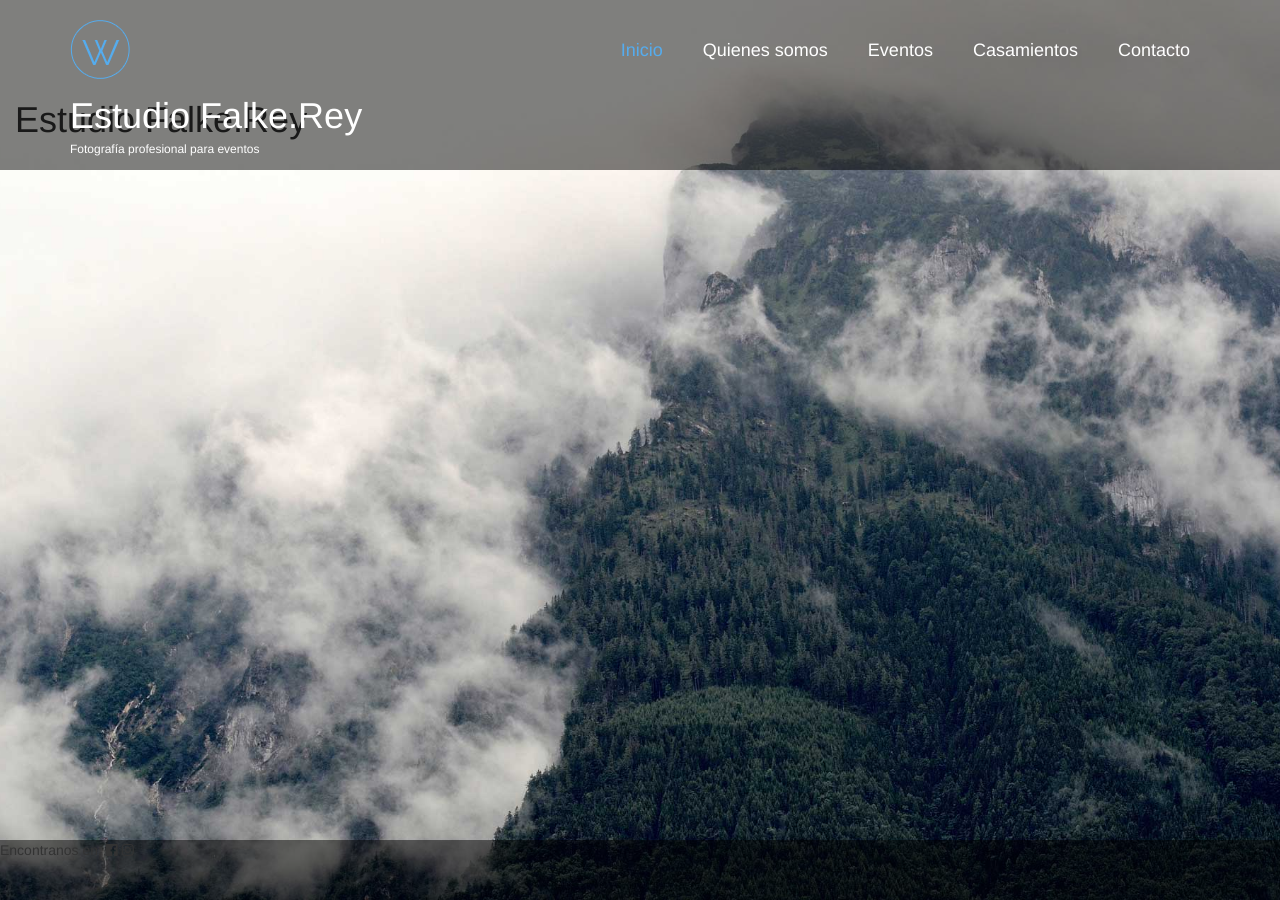
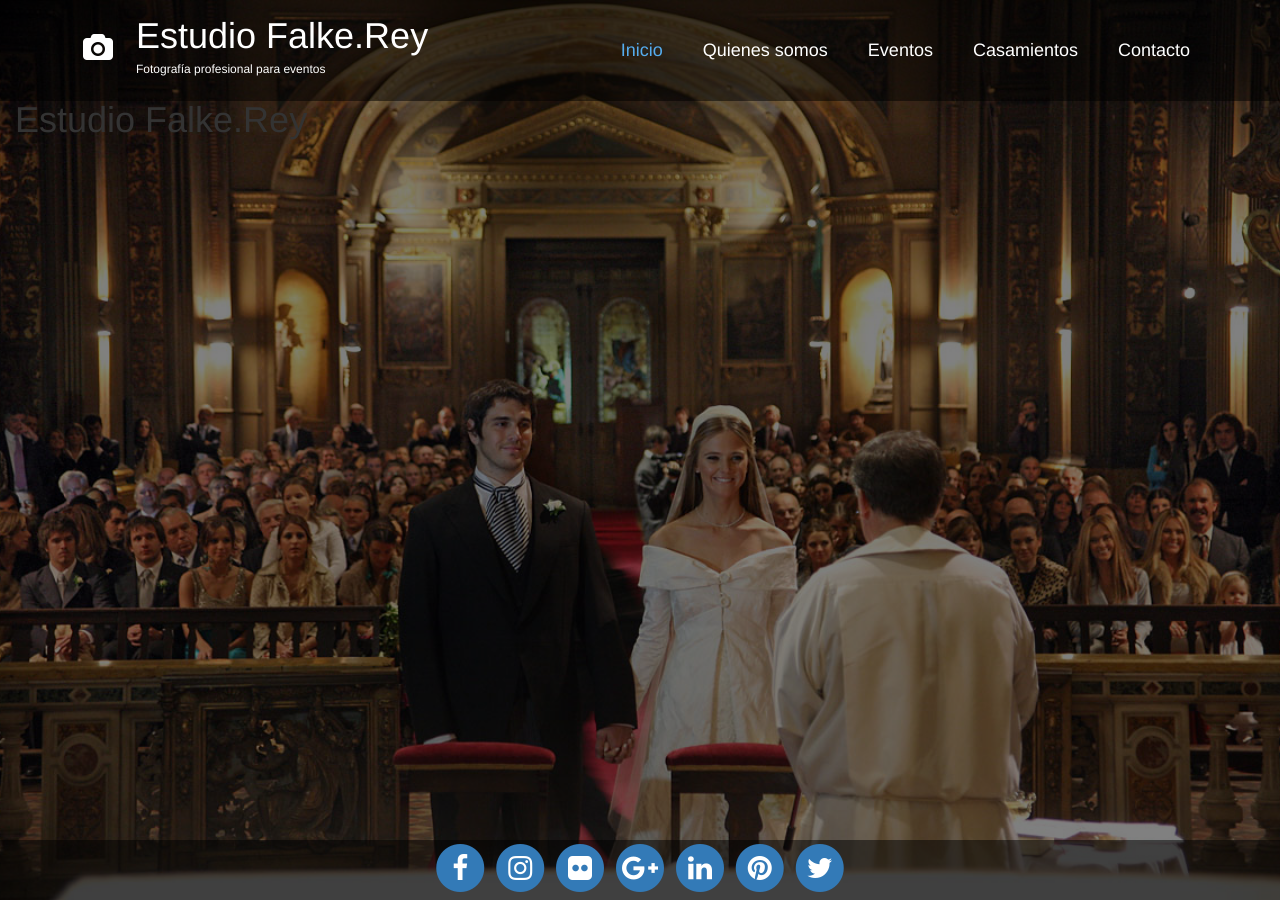
Before and after one commit to afalkear/estudio_falke, a Jekyll site: the page built from index.html, in a window 1280 px wide. Built offline with Jekyll 4.4.1, drawn with Linux system fonts in a browser that asks for light colours; nearby versions of some CDN libraries.

Commit message:
main background photo and social footer

```diff
--- a/_includes/footer.html
+++ b/_includes/footer.html
@@ -1,7 +1,48 @@
 <footer class="footer">
-  Encontranos en:
-  <i class="fa fa-facebook-official"></i>
-  <i class="fa fa-instagram"></i>
+  <div class="footer-container">
+    <a href="https://www.facebook.com/fotoscasamientos">
+      <span class="fa-stack fa-2x">
+        <i class="fa fa-circle fa-stack-2x fa-3x"></i>
+        <i class="fa fa-facebook fa-stack-1x fa-inverse"></i>
+      </span>
+    </a>
+    <a href="http://instagram.com">
+      <span class="fa-stack fa-2x">
+        <i class="fa fa-circle fa-stack-2x fa-3x"></i>
+        <i class="fa fa-instagram fa-stack-1x fa-inverse"></i>
+      </span>
+    </a>
+    <a href="http://instagram.com">
+      <span class="fa-stack fa-2x">
+        <i class="fa fa-circle fa-stack-2x fa-3x"></i>
+        <i class="fa fa-flickr fa-stack-1x fa-inverse"></i>
+      </span>
+    </a>
+    <a href="http://instagram.com">
+      <span class="fa-stack fa-2x">
+        <i class="fa fa-circle fa-stack-2x fa-3x"></i>
+        <i class="fa fa-google-plus fa-stack-1x fa-inverse"></i>
+      </span>
+    </a>
+    <a href="http://instagram.com">
+      <span class="fa-stack fa-2x">
+        <i class="fa fa-circle fa-stack-2x fa-3x"></i>
+        <i class="fa fa-linkedin fa-stack-1x fa-inverse"></i>
+      </span>
+    </a>
+    <a href="http://instagram.com">
+      <span class="fa-stack fa-2x">
+        <i class="fa fa-circle fa-stack-2x fa-3x"></i>
+        <i class="fa fa-pinterest fa-stack-1x fa-inverse"></i>
+      </span>
+    </a>
+    <a href="http://instagram.com">
+      <span class="fa-stack fa-2x">
+        <i class="fa fa-circle fa-stack-2x fa-3x"></i>
+        <i class="fa fa-twitter fa-stack-1x fa-inverse"></i>
+      </span>
+    </a>
+  </div>
 </footer>
 
 <!-- jQuery (necessary for Bootstrap's JavaScript plugins) -->
--- a/_includes/header.html
+++ b/_includes/header.html
@@ -9,7 +9,12 @@
 
           <!-- logo -->
           <div class="logo smooth-scroll">
-            <a href="/"><img id="logo" src="images/logo.png" alt="Estudio Falke.Rey"></a>
+            <a href="/">
+              <span class="fa-stack fa-2x">
+
+                <i class="fa fa-camera fa-stack-1x fa-inverse"></i>
+              </span>
+            </a>
           </div>
 
           <!-- name-and-slogan -->
--- a/css/main.scss
+++ b/css/main.scss
@@ -51,6 +51,7 @@ body {
   min-height: 100%;
 }
 
+// page
 
 // footer
 
@@ -59,11 +60,22 @@ body {
   bottom: 0px;
   width: 100%;
   height: 60px;
+  text-align: center;
   background-color: rgba(0, 0, 0, 0.50);
 }
 
 .main-container {
   margin-top: 80px;
+}
+
+.background-black {
+  position: fixed;
+  width: 100%;
+  top:0;
+  left:0;
+  z-index: -100;
+  height: 100%;
+  background: black;
 }
 
 .background-image {
@@ -73,7 +85,8 @@ body {
   left:0;
   z-index: -1;
   height: 100%;
-  background: url('/images/banner.jpg') no-repeat center center fixed;
+  opacity: 0.5;
+  background: url('/images/fondo.jpg') no-repeat center center fixed;
     -webkit-background-size: cover;
     -moz-background-size: cover;
     -o-background-size: cover;
--- a/index.html
+++ b/index.html
@@ -2,7 +2,9 @@
 layout: default
 ---
 
-<div class="background-image"></div>
+<div class="background-black">
+  <div class="background-image"></div>
+</div>
 <div class="row">
   <div class="col-md-12">
     <h1>Estudio Falke.Rey</h1>
```
Also changed, not shown: images/fondo.jpg (added).
